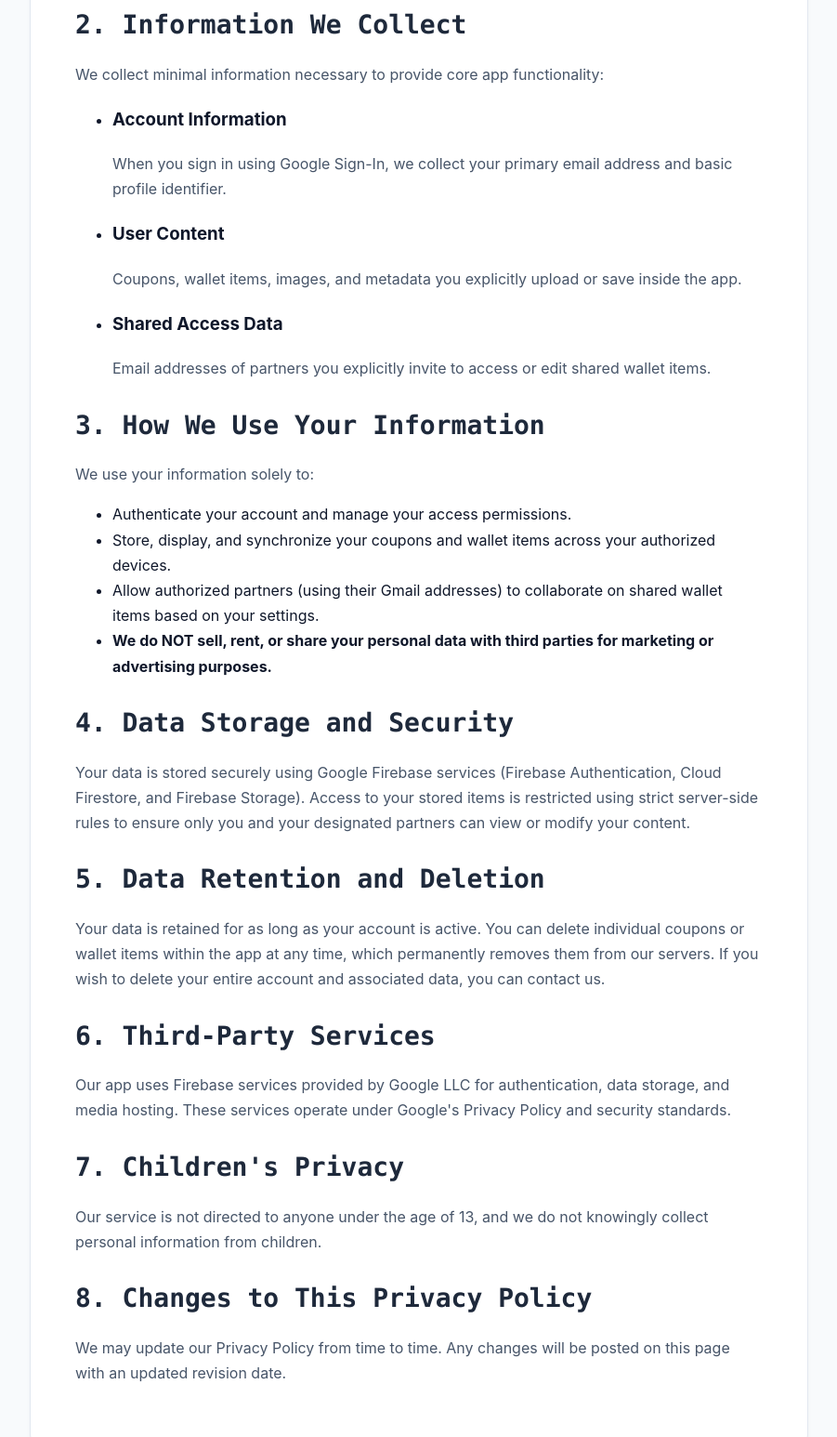
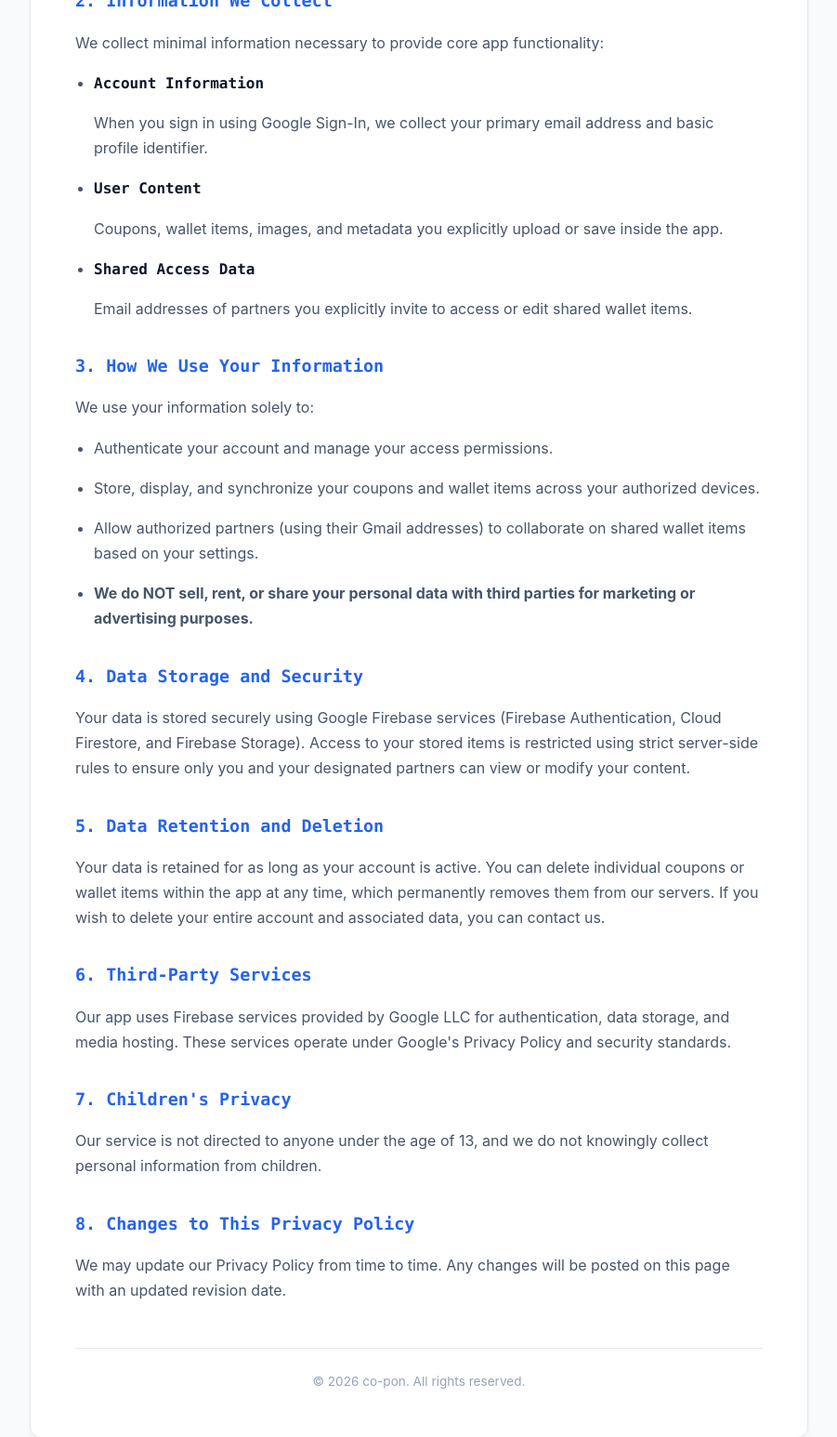
Before and after one commit to aptem-k/aptem-k.github.io, a plain HTML site: page copon/privacy.html in a window 1280 px wide. Shown: the part 415-1961 px from the top of the page at 93% size, without its empty margins (189-1090 px from the left). Drawn offline with Linux system fonts and the light colour scheme.

Commit message:
Revise headings and enhance privacy policy layout
Updated headings and improved styling in the privacy policy page.

```diff
--- a/copon/privacy.html
+++ b/copon/privacy.html
@@ -23,14 +23,14 @@
       box-shadow: 0 4px 6px -1px rgba(0, 0, 0, 0.04);
       border: 1px solid #e2e8f0;
     }
-    h1, h2, .meta {
+    h1, h2, h3, h4, .meta {
       /* Monospace accent for titles and headings */
       font-family: SFMono-Regular, Menlo, Monaco, Consolas, "Liberation Mono", "Courier New", monospace;
     }
-    h1 {
+    header h1 {
       font-size: 1.75rem;
       color: #1e293b;
-      margin-bottom: 0.5rem;
+      margin-bottom: 0.25rem;
     }
     .meta {
       font-size: 0.85rem;
@@ -38,53 +38,76 @@
       text-transform: uppercase;
       letter-spacing: 0.05em;
       margin-bottom: 2rem;
+      padding-bottom: 1rem;
+      border-bottom: 1px solid #e2e8f0;
     }
     h2 {
-      font-size: 1.1rem;
+      font-size: 1.15rem;
       color: #2563eb;
       margin-top: 2rem;
       margin-bottom: 0.5rem;
     }
-    p {
+    h3 {
+      font-size: 1rem;
+      color: #0f172a;
+      margin-top: 1rem;
+      margin-bottom: 0.25rem;
+    }
+    p, li {
       color: #475569;
       margin-bottom: 1rem;
+    }
+    ul {
+      padding-left: 1.25rem;
+      margin-bottom: 1rem;
+    }
+    footer {
+      margin-top: 3rem;
+      padding-top: 1.5rem;
+      border-top: 1px solid #e2e8f0;
+      text-align: center;
+    }
+    footer p {
+      font-size: 0.85rem;
+      color: #94a3b8;
+      margin: 0;
     }
   </style>
 </head>
 <body>
 
+  <main class="legal-container">
     <header>
-    <h1>Privacy Policy</h2>
+      <h1>Privacy Policy</h1>
       <div class="meta">// Updated: Nov 2026</div>
     </header>
 
-  <main class="legal-container">
     <section>
-      <h1>1. Introduction</h3>
+      <h2>1. Introduction</h2>
       <p>This Privacy Policy describes how co-pon ("we", "our", or "us") handles your information when you use our Android application. We are committed to protecting your privacy and providing a transparent experience.</p>
     </section>
 
     <section>
-      <h1>2. Information We Collect</h3>
+      <h2>2. Information We Collect</h2>
       <p>We collect minimal information necessary to provide core app functionality:</p>
       <ul>
         <li>
-          <h3>Account Information</h4>
+          <h3>Account Information</h3>
           <p>When you sign in using Google Sign-In, we collect your primary email address and basic profile identifier.</p>
         </li>
         <li>
-          <h3>User Content</h4>
+          <h3>User Content</h3>
           <p>Coupons, wallet items, images, and metadata you explicitly upload or save inside the app.</p>
         </li>
         <li>
-          <h3>Shared Access Data</h4>
+          <h3>Shared Access Data</h3>
           <p>Email addresses of partners you explicitly invite to access or edit shared wallet items.</p>
         </li>
       </ul>
     </section>
 
     <section>
-      <h1>3. How We Use Your Information</h3>
+      <h2>3. How We Use Your Information</h2>
       <p>We use your information solely to:</p>
       <ul>
         <li>Authenticate your account and manage your access permissions.</li>
@@ -95,34 +118,34 @@
     </section>
 
     <section>
-      <h1>4. Data Storage and Security</h3>
+      <h2>4. Data Storage and Security</h2>
       <p>Your data is stored securely using Google Firebase services (Firebase Authentication, Cloud Firestore, and Firebase Storage). Access to your stored items is restricted using strict server-side rules to ensure only you and your designated partners can view or modify your content.</p>
     </section>
 
     <section>
-      <h1>5. Data Retention and Deletion</h3>
+      <h2>5. Data Retention and Deletion</h2>
       <p>Your data is retained for as long as your account is active. You can delete individual coupons or wallet items within the app at any time, which permanently removes them from our servers. If you wish to delete your entire account and associated data, you can contact us.</p>
     </section>
 
     <section>
-      <h1>6. Third-Party Services</h3>
+      <h2>6. Third-Party Services</h2>
       <p>Our app uses Firebase services provided by Google LLC for authentication, data storage, and media hosting. These services operate under Google's Privacy Policy and security standards.</p>
     </section>
 
     <section>
-      <h1>7. Children's Privacy</h3>
+      <h2>7. Children's Privacy</h2>
       <p>Our service is not directed to anyone under the age of 13, and we do not knowingly collect personal information from children.</p>
     </section>
 
     <section>
-      <h1>8. Changes to This Privacy Policy</h3>
+      <h2>8. Changes to This Privacy Policy</h2>
       <p>We may update our Privacy Policy from time to time. Any changes will be posted on this page with an updated revision date.</p>
     </section>
-  </main>
 
     <footer>
       <p>&copy; 2026 co-pon. All rights reserved.</p>
     </footer>
+  </main>
 
 </body>
 </html>
```
Lines whose indentation alone changed are shown as unchanged.
